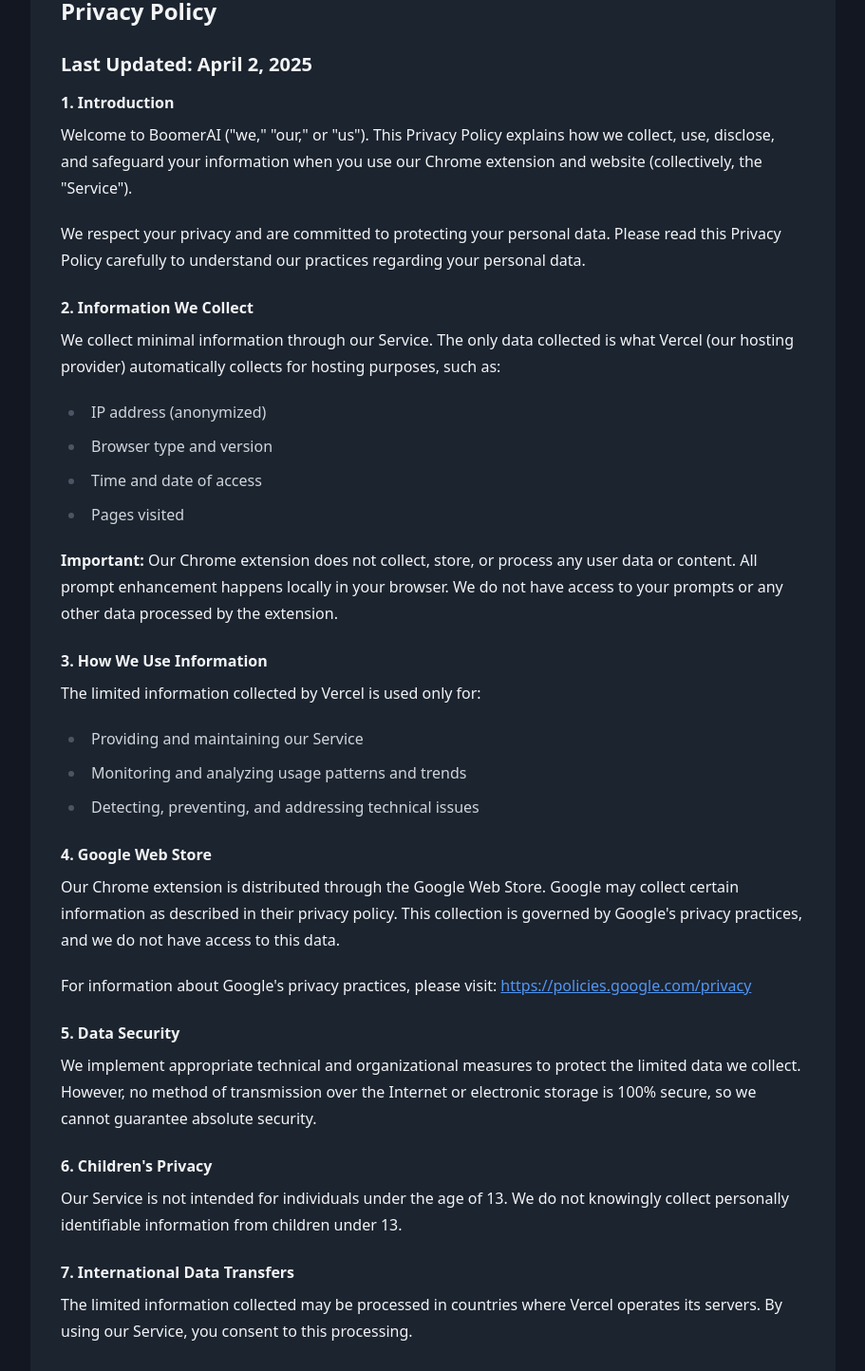
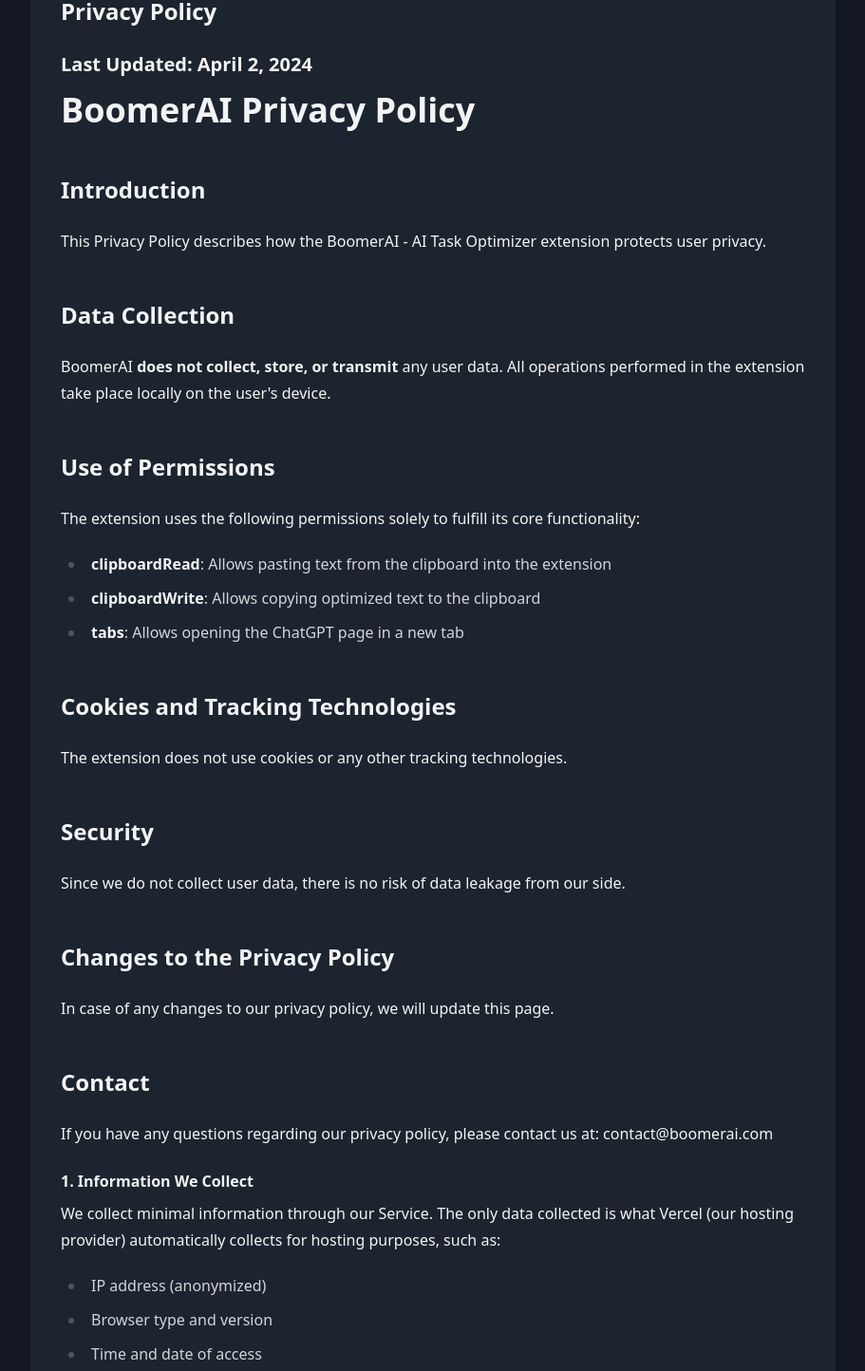
Before and after one commit to zzevh/BoomerAI, a React (Vite) app: page /legal in a window 1280 px wide. Shown: the part 360-1804 px from the top of the page at 95% size, without its empty margins (184-1095 px from the left). Built offline with nearby package versions, Linux system fonts and the light colour scheme.

Commit message:
add legals

```diff
--- a/src/pages/Legal.tsx
+++ b/src/pages/Legal.tsx
@@ -45,19 +45,38 @@
           <div className="bg-dark-lighter p-8 rounded-xl">
             <h2 className="text-2xl font-bold mb-6">Privacy Policy</h2>
             <div className="prose prose-invert max-w-none">
-              <h3>Last Updated: April 2, 2025</h3>
+              <h3>Last Updated: April 2, 2024</h3>
 
-              <h4>1. Introduction</h4>
-              <p>
-                Welcome to BoomerAI ("we," "our," or "us"). This Privacy Policy explains how we collect, use, disclose,
-                and safeguard your information when you use our Chrome extension and website (collectively, the "Service").
-              </p>
-              <p>
-                We respect your privacy and are committed to protecting your personal data. Please read this Privacy Policy
-                carefully to understand our practices regarding your personal data.
-              </p>
+              <h1>BoomerAI Privacy Policy</h1>
 
-              <h4>2. Information We Collect</h4>
+              <h2>Introduction</h2>
+              <p>This Privacy Policy describes how the BoomerAI - AI Task Optimizer extension protects user privacy.</p>
+
+              <h2>Data Collection</h2>
+              <p>BoomerAI <strong>does not collect, store, or transmit</strong> any user data. All operations performed in the
+                extension take place locally on the user's device.</p>
+
+              <h2>Use of Permissions</h2>
+              <p>The extension uses the following permissions solely to fulfill its core functionality:</p>
+              <ul>
+                <li><strong>clipboardRead</strong>: Allows pasting text from the clipboard into the extension</li>
+                <li><strong>clipboardWrite</strong>: Allows copying optimized text to the clipboard</li>
+                <li><strong>tabs</strong>: Allows opening the ChatGPT page in a new tab</li>
+              </ul>
+
+              <h2>Cookies and Tracking Technologies</h2>
+              <p>The extension does not use cookies or any other tracking technologies.</p>
+
+              <h2>Security</h2>
+              <p>Since we do not collect user data, there is no risk of data leakage from our side.</p>
+
+              <h2>Changes to the Privacy Policy</h2>
+              <p>In case of any changes to our privacy policy, we will update this page.</p>
+
+              <h2>Contact</h2>
+              <p>If you have any questions regarding our privacy policy, please contact us at: contact@boomerai.com</p>
+
+              <h4>1. Information We Collect</h4>
               <p>
                 We collect minimal information through our Service. The only data collected is what Vercel (our hosting provider)
                 automatically collects for hosting purposes, such as:
@@ -74,7 +93,7 @@
                 processed by the extension.
               </p>
 
-              <h4>3. How We Use Information</h4>
+              <h4>2. How We Use Information</h4>
               <p>
                 The limited information collected by Vercel is used only for:
               </p>
@@ -84,7 +103,7 @@
                 <li>Detecting, preventing, and addressing technical issues</li>
               </ul>
 
-              <h4>4. Google Web Store</h4>
+              <h4>3. Google Web Store</h4>
               <p>
                 Our Chrome extension is distributed through the Google Web Store. Google may collect certain information as
                 described in their privacy policy. This collection is governed by Google's privacy practices, and we do not
@@ -97,37 +116,37 @@
                 </a>
               </p>
 
-              <h4>5. Data Security</h4>
+              <h4>4. Data Security</h4>
               <p>
                 We implement appropriate technical and organizational measures to protect the limited data we collect.
                 However, no method of transmission over the Internet or electronic storage is 100% secure, so we cannot
                 guarantee absolute security.
               </p>
 
-              <h4>6. Children's Privacy</h4>
+              <h4>5. Children's Privacy</h4>
               <p>
                 Our Service is not intended for individuals under the age of 13. We do not knowingly collect personally
                 identifiable information from children under 13.
               </p>
 
-              <h4>7. International Data Transfers</h4>
+              <h4>6. International Data Transfers</h4>
               <p>
                 The limited information collected may be processed in countries where Vercel operates its servers.
                 By using our Service, you consent to this processing.
               </p>
 
-              <h4>8. Changes to This Privacy Policy</h4>
+              <h4>7. Changes to This Privacy Policy</h4>
               <p>
                 We may update our Privacy Policy from time to time. We will notify you of any changes by posting the new
                 Privacy Policy on this page and updating the "Last Updated" date at the top.
               </p>
 
-              <h4>9. Contact Us</h4>
+              <h4>8. Contact Us</h4>
               <p>
                 If you have any questions about this Privacy Policy, please contact us at:
               </p>
               <p>
-                Email: privacy@boomerai.com
+                Email: contact@boomerai.com
               </p>
             </div>
           </div>
```
